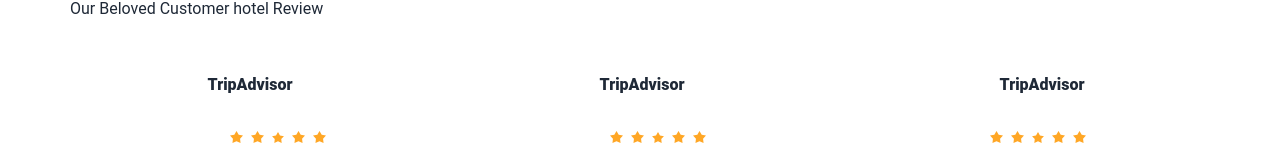
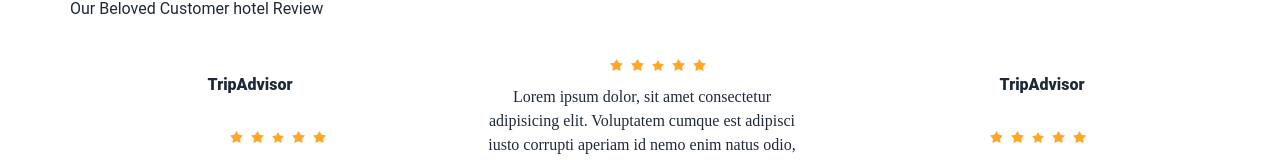
Before and after one commit to sakirmohammad775/Hotel-Management-Client, a React (Vite) app: page / in a window 1280 px wide. Shown: the part 1458-1618 px from the top of the page. Built offline with nearby package versions, Linux system fonts and the light colour scheme; no server answers.

Commit message:
add neil arci

```diff
--- a/src/Pages/Home/Testimonials/Testimonials.jsx
+++ b/src/Pages/Home/Testimonials/Testimonials.jsx
@@ -27,7 +27,7 @@ const Testimonials = () => {
 
                 <div className="card w-96 bg-base-100 ">
                     <div className="card-body">
-                        <h2 className="text-center font-extrabold my-5 ">TripAdvisor</h2>
+
                         {/* rating */}
                         <div className="rating w-24 gap-2 ml-32">
                             <input type="radio" name="rating-2" className="mask mask-star-2 bg-orange-400" />
```
